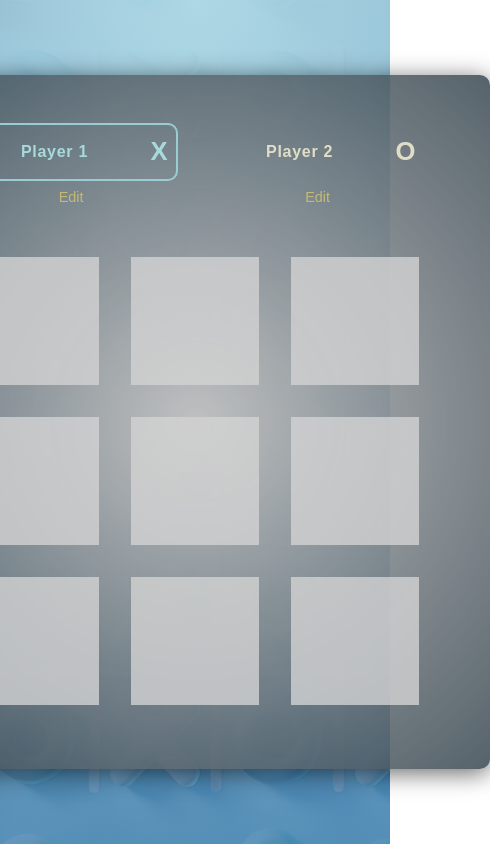
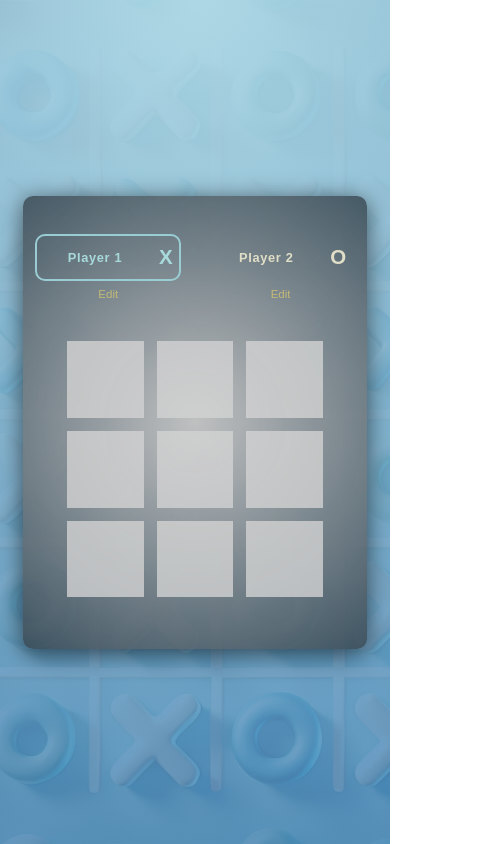
Before and after one commit to halil-yesilyurt/tactic-tac-toe, a React (Vite) app: page / in a window 390 px wide. Shown: the whole page, 490 px wide, since content can reach past the window. Built offline with nearby package versions, Linux system fonts and the light colour scheme; a web font is replaced by a local one.

Commit message:
finalize styles for responsive layout on mobile

```diff
--- a/src/index.css
+++ b/src/index.css
@@ -273,3 +273,42 @@ ol {
     transform: scale(1);
   }
 }
+@media only screen and (max-width: 950px) {
+  #player-log {
+    left: 50%;
+    right: initial;
+    bottom: 0;
+    transform: translate(-50%, 100%);
+    margin: 0 auto;
+  }
+}
+@media only screen and (max-width: 768px) {
+  html {
+    font-size: 80%;
+  }
+  #game-container {
+    padding-inline: 1rem;
+  }
+  #game-board button {
+    width: 6rem;
+    height: 6rem;
+    font-size: 4rem;
+  }
+  #game-board,
+  #game-board ol {
+    gap: 1rem;
+  }
+  .player-name,
+  .player input {
+    width: 8rem;
+  }
+  #game-over h2 {
+    font-size: 3rem;
+  }
+  #game-over p {
+    font-size: 1.6rem;
+  }
+  #game-over button {
+    padding-inline: 2rem;
+  }
+}
```
